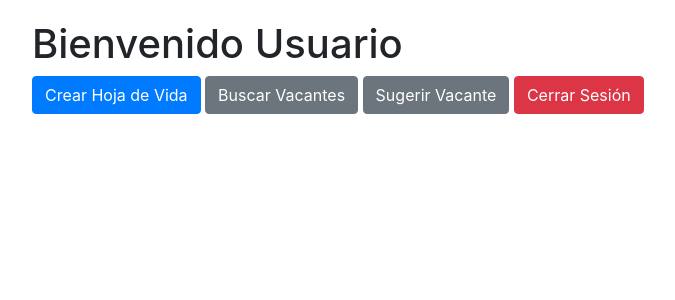
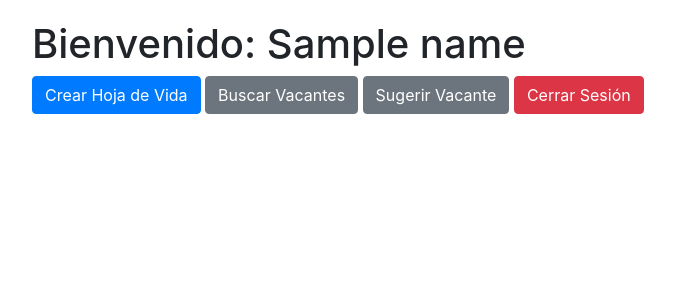
Before and after one commit to maverick1978/appv5, a Flask app: template templates/persona.html in a window 1280 px wide. Shown: the part 56-356 px from the top of the page, without its empty margins (53-728 px from the left). Run offline with Flask 3, Linux system fonts and the light colour scheme; the template is opened without the code that fills it: most values are stand-ins (such as "Sample title", 1, 10 or a date in 2020); some libraries are stand-ins or nearby versions.

Commit message:
carga de hv

```diff
--- a/app.py
+++ b/app.py
@@ -6,6 +6,10 @@ from werkzeug.utils import secure_filename
 app = Flask(__name__, template_folder='templates')
 app.secret_key = 'supersecretkey'
 app.config['UPLOAD_FOLDER'] = 'uploads'
+
+
+if not os.path.exists(app.config['UPLOAD_FOLDER']):
+    os.makedirs(app.config['UPLOAD_FOLDER'])
 
 def get_db_connection():
     conn = sqlite3.connect('BD/appjobs_data.db')
@@ -46,6 +50,8 @@ def login():
 
     if user:
         session['user_id'] = user['id']
+        session['user_name'] = user['name']
+        session['user_type'] = user['user_type']
         flash(f'Bienvenido {user["name"]}!', 'success')
         return jsonify(success=True, name=user["name"], redirect_url=url_for(user_type))
     else:
@@ -88,16 +94,32 @@ def registro():
 @app.route('/logout', methods=['POST'])
 def logout():
     session.pop('user_id', None)
+    session.pop('user_name', None)
+    session.pop('user_type', None)
     flash('Sesión cerrada exitosamente', 'info')
     return jsonify(success=True, redirect_url=url_for('index'))
 
 @app.route('/empresa')
 def empresa():
-    return render_template('empresa.html')
+    user_id = session.get('user_id')
+    if user_id:
+        conn = get_db_connection()
+        user = conn.execute('SELECT name FROM users WHERE id = ?', (user_id,)).fetchone()
+        conn.close()
+        if user:
+            return render_template('empresa.html', name=user['name'])
+    return redirect(url_for('index'))
 
 @app.route('/persona')
 def persona():
-    return render_template('persona.html')
+    user_id = session.get('user_id')
+    if user_id:
+        conn = get_db_connection()
+        user = conn.execute('SELECT name FROM users WHERE id = ?', (user_id,)).fetchone()
+        conn.close()
+        if user:
+            return render_template('persona.html', name=user['name'])
+    return redirect(url_for('index'))
 
 @app.route('/vacantes_activas')
 def vacantes_activas():
@@ -107,7 +129,7 @@ def vacantes_activas():
 @app.route('/sugerir_vacantes/<profession>', methods=['GET'])
 def sugerir_vacantes(profession):
     conn = get_db_connection()
-    vacantes = conn.execute('SELECT * FROM vacantes WHERE profession LIKE ?', ('%' + profession + '%',)).fetchall()
+    vacantes = conn.execute('SELECT * FROM vacantes WHERE title LIKE ?', ('%' + profession + '%',)).fetchall()
     conn.close()
     return jsonify([dict(vacante) for vacante in vacantes])
 
@@ -123,7 +145,7 @@ def candidatos():
     conn.close()
     return jsonify([dict(candidato) for candidato in candidatos])
 
-@app.route('/create_hv_modal', methods=['POST'])
+@app.route('/create_hv', methods=['POST'])
 def create_hv():
     name = request.form['name']
     surname = request.form['surname']
@@ -135,7 +157,8 @@ def create_hv():
 
     if cv_file:
         filename = secure_filename(cv_file.filename)
-        cv_file.save(os.path.join(app.config['UPLOAD_FOLDER'], filename))
+        filepath = os.path.join(app.config['UPLOAD_FOLDER'], filename)
+        cv_file.save(filepath)
 
         conn = get_db_connection()
         try:
--- a/templates/empresa.html
+++ b/templates/empresa.html
@@ -10,7 +10,7 @@
 <body>
     {% include 'base.html' %}
     <div class="container">
-        <h1>Bienvenida Empresa</h1>
+        <h1>Bienvenida Empresa: {{ name }}</h1>
         <button class="btn btn-primary" onclick="showCreateVacanteModal()">Crear Vacante</button>
         <button class="btn btn-secondary" onclick="showSection('vacantesActivas')">Ver Vacantes Activas</button>
         <button class="btn btn-secondary" onclick="showSection('vacantesTerminadas')">Ver Vacantes Terminadas</button>
--- a/templates/persona.html
+++ b/templates/persona.html
@@ -10,7 +10,7 @@
 <body>
     {% include 'base.html' %}
     <div class="container">
-        <h1>Bienvenido Usuario</h1>
+        <h1>Bienvenido: {{ name }}</h1>
         <button class="btn btn-primary" onclick="showCreateHVModal()">Crear Hoja de Vida</button>
         <button class="btn btn-secondary" onclick="buscarVacantes()">Buscar Vacantes</button>
         <button class="btn btn-secondary" onclick="sugerirVacante()">Sugerir Vacante</button>
@@ -26,11 +26,8 @@
     <!-- Archivo de scripts personalizado -->
     <script src="{{ url_for('static', filename='js/scripts.js') }}"></script>
     <script>
-        function showSection(sectionId) {
-            const sections = ['hojasDeVida', 'candidatos'];
-            sections.forEach(id => {
-                document.getElementById(id).style.display = (id === sectionId) ? 'block' : 'none';
-            });
+        function showCreateHVModal() {
+            $('#createHVModal').modal('show');
         }
     </script>
 </body>
```
Also changed, not shown: BD/appjobs_data.db, templates/create_hv_modal.html (line endings or trailing spaces), 1 other file.
